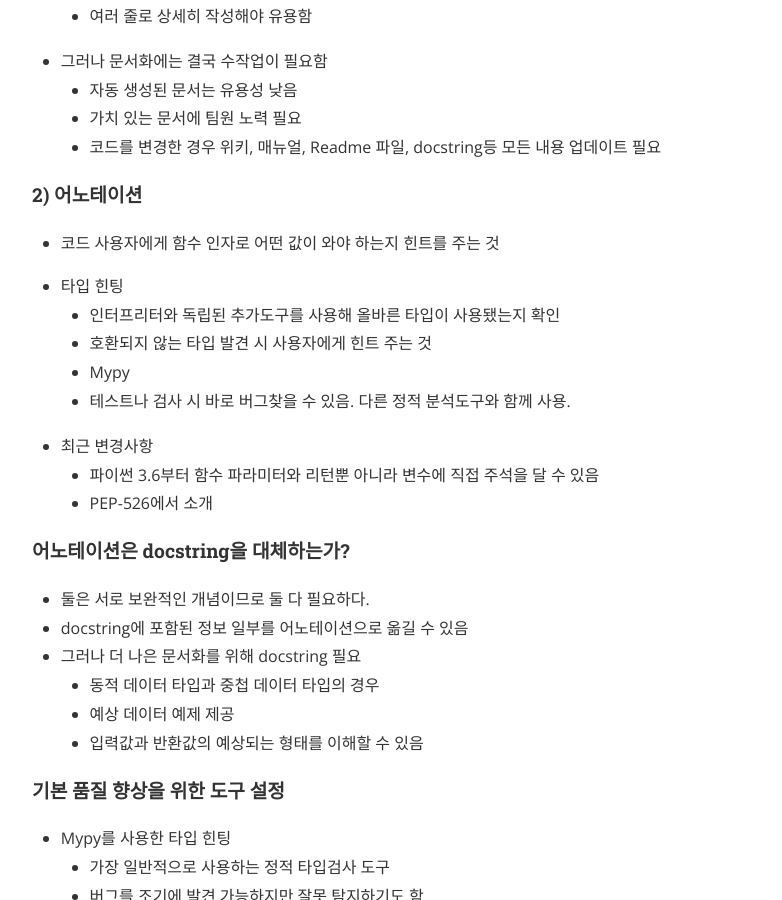
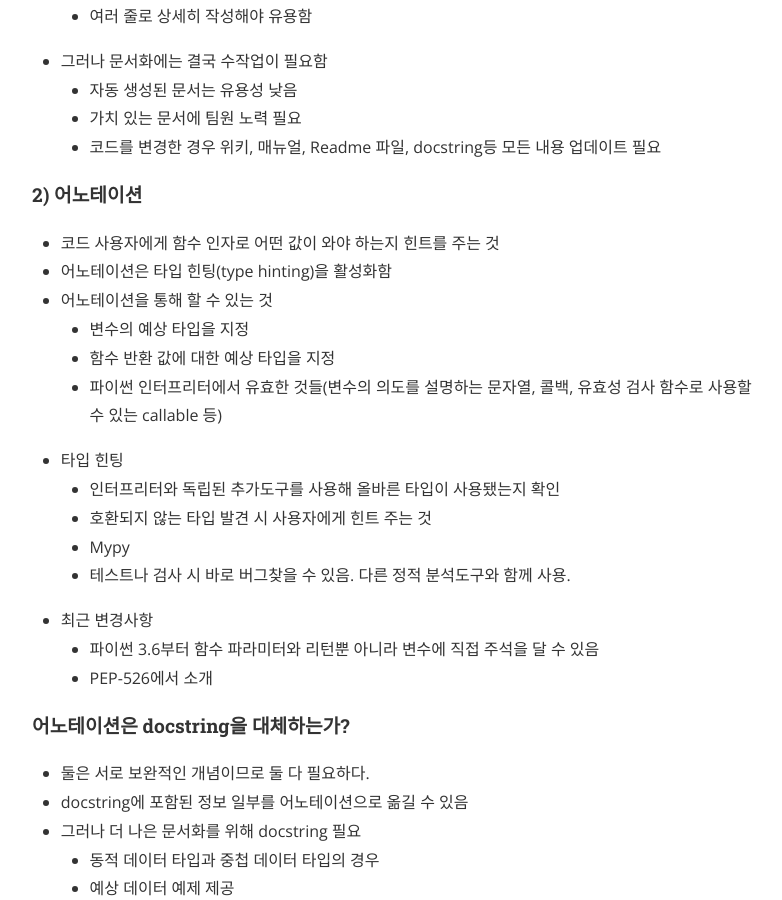
Before and after one commit to JessyMin/jessymin.github.io, a Jekyll site: the page built from _posts/2019-04-07-book-python-clean-code-1.md, in a window 1280 px wide and 900 px high, scrolled down 3828 px. Shown: the whole window, without its empty margins (240-1022 px from the left). Built offline with Jekyll 4.4.1, drawn with Linux system fonts in a browser that asks for light colours; nearby versions of some CDN libraries.

Commit message:
[add] contents

```diff
--- a/_posts/2019-04-07-book-python-clean-code-1.md
+++ b/_posts/2019-04-07-book-python-clean-code-1.md
@@ -148,7 +148,11 @@ PEP-8의 특징
 
 #### 2) 어노테이션
 - 코드 사용자에게 함수 인자로 어떤 값이 와야 하는지 힌트를 주는 것
-
+- 어노테이션은 타입 힌팅(type hinting)을 활성화함
+- 어노테이션을 통해 할 수 있는 것
+  - 변수의 예상 타입을 지정
+  - 함수 반환 값에 대한 예상 타입을 지정
+  - 파이썬 인터프리터에서 유효한 것들(변수의 의도를 설명하는 문자열, 콜백, 유효성 검사 함수로 사용할 수 있는 callable 등)
 
 - 타입 힌팅
   - 인터프리터와 독립된 추가도구를 사용해 올바른 타입이 사용됐는지 확인
```
